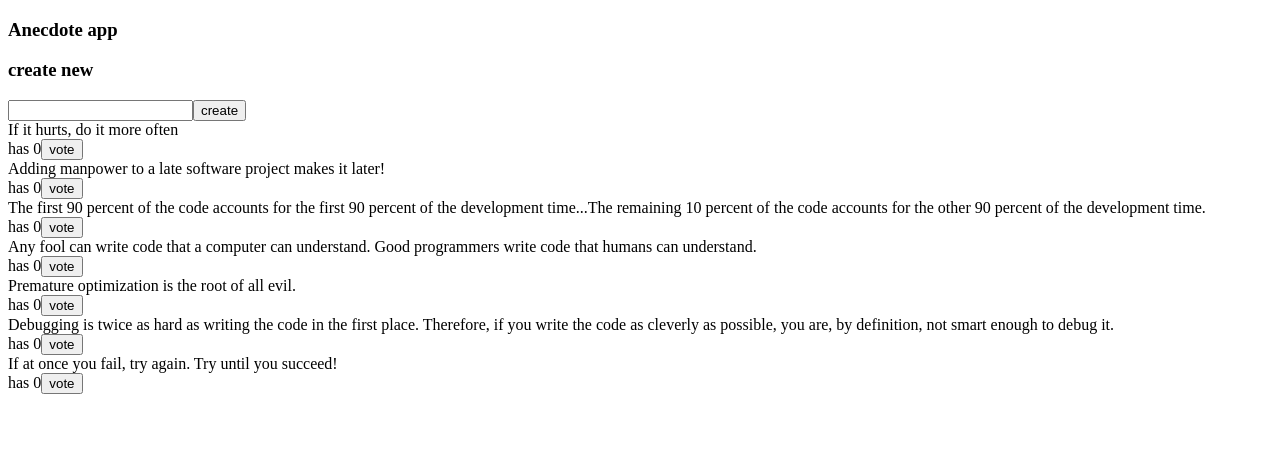
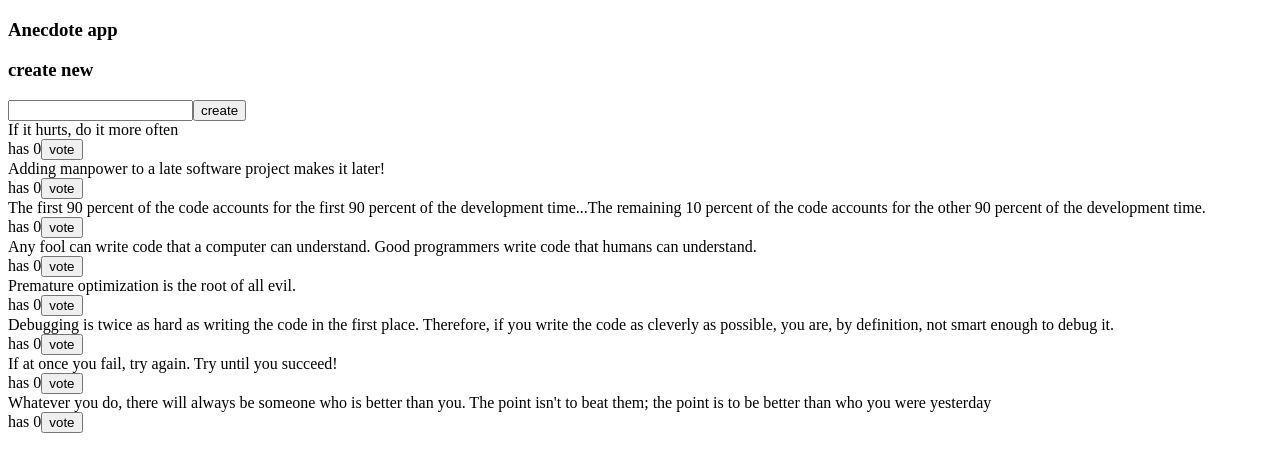
Before and after one commit to sparky9043/fullstackopen, a React (Vite) app in the folder part6/query-anecdotes/: page / in a window 1280 px wide. Shown: the top 472 px of the page. Built offline with nearby package versions, Linux system fonts and the light colour scheme; data requests are answered from the project's data file.

Commit message:
use queryClient to update mutation based on old query

```diff
--- a/part6/query-anecdotes/db.json
+++ b/part6/query-anecdotes/db.json
@@ -34,6 +34,11 @@
       "content": "If at once you fail, try again. Try until you succeed!",
       "votes": 0,
       "id": "zEmy6ea"
+    },
+    {
+      "content": "Whatever you do, there will always be someone who is better than you. The point isn't to beat them; the point is to be better than who you were yesterday",
+      "votes": 0,
+      "id": "vGHJmEW"
     }
   ]
 }
--- a/part6/query-anecdotes/src/components/AnecdoteForm.jsx
+++ b/part6/query-anecdotes/src/components/AnecdoteForm.jsx
@@ -1,10 +1,14 @@
-import { useMutation } from '@tanstack/react-query'
+import { useMutation, useQueryClient } from '@tanstack/react-query'
 import { createAnecdote } from '../services/anecdotes'
 
 const AnecdoteForm = () => {
+  const queryClient = useQueryClient()
 
   const newAnecdoteMutation = useMutation({
     mutationFn: createAnecdote,
+    onSuccess: () => {
+      queryClient.invalidateQueries({ queryKey: ['anecdotes'] })
+    },
   })
 
   const onCreate = (event) => {
```
